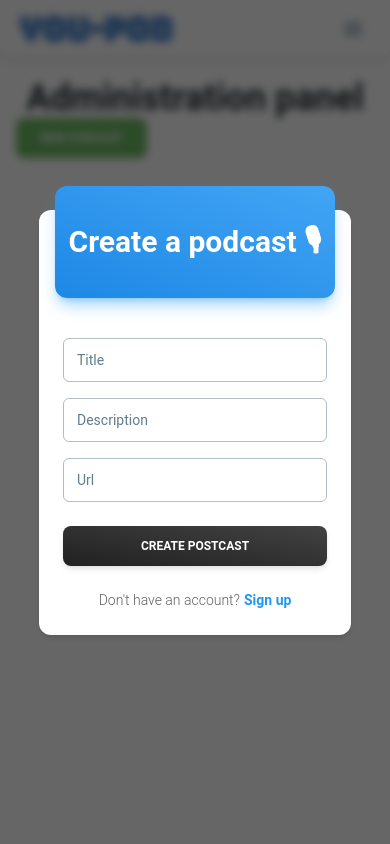
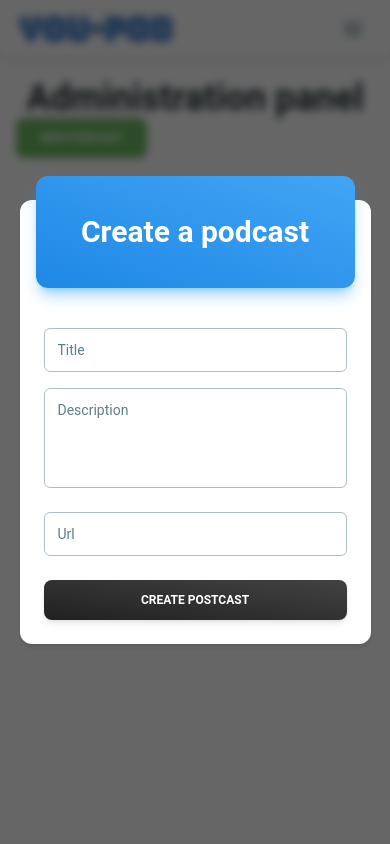
Before and after one commit to aitorevi/you-pod-2.0, a Next.js app: page /admin in a window 390 px wide. Both pictures are taken after a click on the button "NEW PODCAST". Shown: the top 844 px of the page. Built offline with nearby package versions, Linux system fonts and the light colour scheme; no server answers.

Commit message:
🎨 Improve responsive modal

```diff
--- a/app/admin/page.tsx
+++ b/app/admin/page.tsx
@@ -1,6 +1,16 @@
 "use client";
 import React, {useState} from "react";
-import {Button, Card, CardBody, CardFooter, CardHeader, Dialog, Input, Typography} from "@material-tailwind/react";
+import {
+    Button,
+    Card,
+    CardBody,
+    CardFooter,
+    CardHeader,
+    Dialog,
+    Input,
+    Textarea,
+    Typography
+} from "@material-tailwind/react";
 import {useRouter} from "next/navigation";
 
 const AdminPage = () => {
@@ -9,6 +19,7 @@ const AdminPage = () => {
     const [description, setDescription] = useState("");
     const [url, setUrl] = useState("");
     const [errorMessage, setErrorMessage] = useState("");
+
 
     const [open, setOpen] = useState<boolean>(false);
     const handleOpen = () => setOpen((cur) => !cur);
@@ -52,7 +63,7 @@ const AdminPage = () => {
                 <div>
                     <Button onClick={handleOpen} className="bg-[#55b048]">New podcast</Button>
                     <Dialog
-                        size="xs"
+                        size="lg"
                         open={open}
                         handler={handleOpen}
                         className="bg-transparent shadow-none"
@@ -64,7 +75,7 @@ const AdminPage = () => {
                                 className="mb-4 grid h-28 place-items-center"
                             >
                                 <Typography variant="h3" color="white">
-                                    Create a podcast 🎙
+                                    Create a podcast
                                 </Typography>
                             </CardHeader>
                             <CardBody className="flex flex-col gap-4">
@@ -75,9 +86,8 @@ const AdminPage = () => {
                                     size="lg"
                                     onChange={(e) => setTitle(e.target.value)}
                                 />
-                                <Input
+                                <Textarea
                                     id="description"
-                                    type="text"
                                     label="Description"
                                     size="lg"
                                     onChange={(e) => setDescription(e.target.value)}
@@ -90,26 +100,13 @@ const AdminPage = () => {
                                     onChange={(e) => setUrl(e.target.value)}
                                 />
                             </CardBody>
-                            <CardFooter className="pt-0">
+                            <CardFooter className="pt-0 justify-center ">
                                 <Button
                                     variant="gradient"
                                     onClick={handleSubmit} fullWidth
                                 >
                                     Create postcast
                                 </Button>
-                                <Typography variant="small" className="mt-6 flex justify-center">
-                                    Don&apos;t have an account?
-                                    <Typography
-                                        as="a"
-                                        href="/signup"
-                                        variant="small"
-                                        color="blue"
-                                        className="ml-1 font-bold"
-                                        onClick={handleOpen}
-                                    >
-                                        Sign up
-                                    </Typography>
-                                </Typography>
                             </CardFooter>
                         </Card>
                     </Dialog>
@@ -119,6 +116,8 @@ const AdminPage = () => {
                         </Typography>
                     )}
                 </div>
+            {/* Render podcasts list */}
+
             </div>
         </>
 );
```
